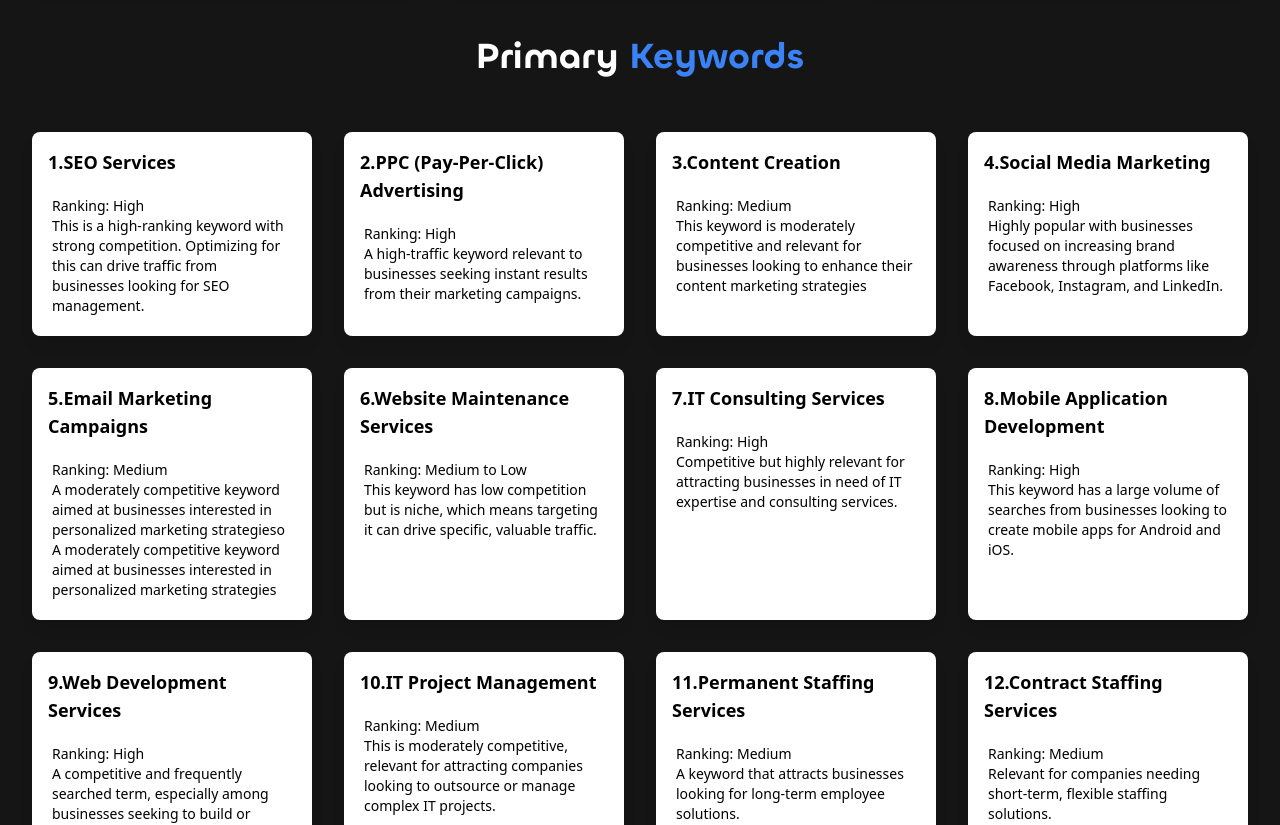
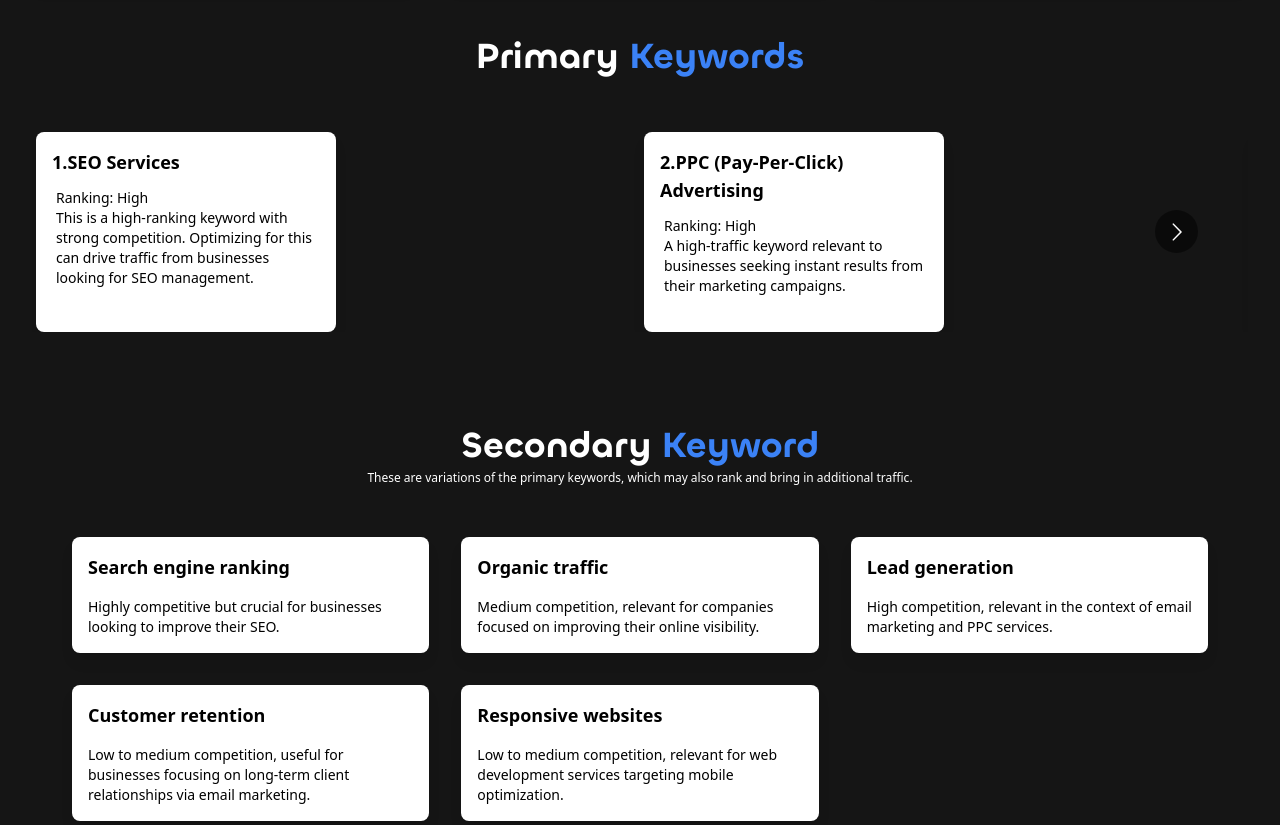
Before and after one commit to galasitsolutions/Galas, a React (Vite) app: page /about in a window 1280 px wide. Shown: the part 1720-2545 px from the top of the page. Built offline with nearby package versions, Linux system fonts and the light colour scheme.

Commit message:
Carousel

```diff
--- a/src/components/pages/About.jsx
+++ b/src/components/pages/About.jsx
@@ -4,6 +4,8 @@ import Card from "../ui/Card";
 import CheckCircleIcon from "@mui/icons-material/CheckCircle";
 import Button from "../ui/Button";
 import { useState } from "react";
+import Carousel from "react-multi-carousel";
+import "react-multi-carousel/lib/styles.css";
 
 const heading={
   image:"https://imageio.forbes.com/specials-images/imageserve/411354685/960x0.jpg?height=474&width=711&fit=bounds",
@@ -132,6 +134,26 @@ const Ranking = [{
   description: "Low-ranking keywords typically have less competition, making it easier to rank for them. Although traffic may be lower, they can attract highly targeted audiences who are looking for specific solutions. Examples include contract-to-hire services and website maintenance services. Focusing on long-tail keywords and local SEO strategies can help businesses capitalize on these opportunities, leading to higher conversion rates despite the lower traffic volume."
 }];
 
+const responsive = {
+  superLargeDesktop: {
+    // the naming can be any, depends on you.
+    breakpoint: { max: 4000, min: 3000 },
+    items: 5
+  },
+  desktop: {
+    breakpoint: { max: 3000, min: 1024 },
+    items: 3
+  },
+  tablet: {
+    breakpoint: { max: 1024, min: 464 },
+    items: 2
+  },
+  mobile: {
+    breakpoint: { max: 464, min: 0 },
+    items: 1
+  }
+};
+
 const About = () => {
   const [ServiceData,setServiceData]=useState(Service);
   const [isHovered, setIsHovered] = useState(false);
@@ -219,11 +241,16 @@ const About = () => {
         Primary<span className="text-[#3b82f6]"> Keywords</span>
       </h2>
       <div className="section-space"></div>
-            <section className="product relative text-black">
-              <div className="services-card grid grid-cols-1 lg:grid-cols-4 gap-8">
+      <section className="container mx-auto product relative text-black">
+        <Carousel
+          responsive={responsive}
+          showDots={false}
+          className="carousel"
+          itemClass="carousel-item"
+        >
           {Primary.map((item, index) => (
-                <div key={index} className="card-digital rounded-lg bg-white shadow-lg overflow-hidden transition-transform transform-gpu">
-                  <div  className="flex flex-col gap-4 h-full p-4">
+            <div key={index} className="card-digital flex flex-col justify-between rounded-lg bg-white shadow-lg overflow-hidden mx-1" style={{ width: '300px', height: '200px' }}>
+              <div className="flex flex-col gap-2 h-full p-4">
                 <h4 className="card-heading font-semibold text-lg">{item.title}</h4>
                 <div className="flex-grow flex justify-center">
                   <ul className="list-disc p-1 list-inside">
@@ -237,7 +264,7 @@ const About = () => {
               </div>
             </div>
           ))}
-            </div>
+        </Carousel>
       </section>
     </div>
 
```
Lines whose indentation alone changed are shown as unchanged.
